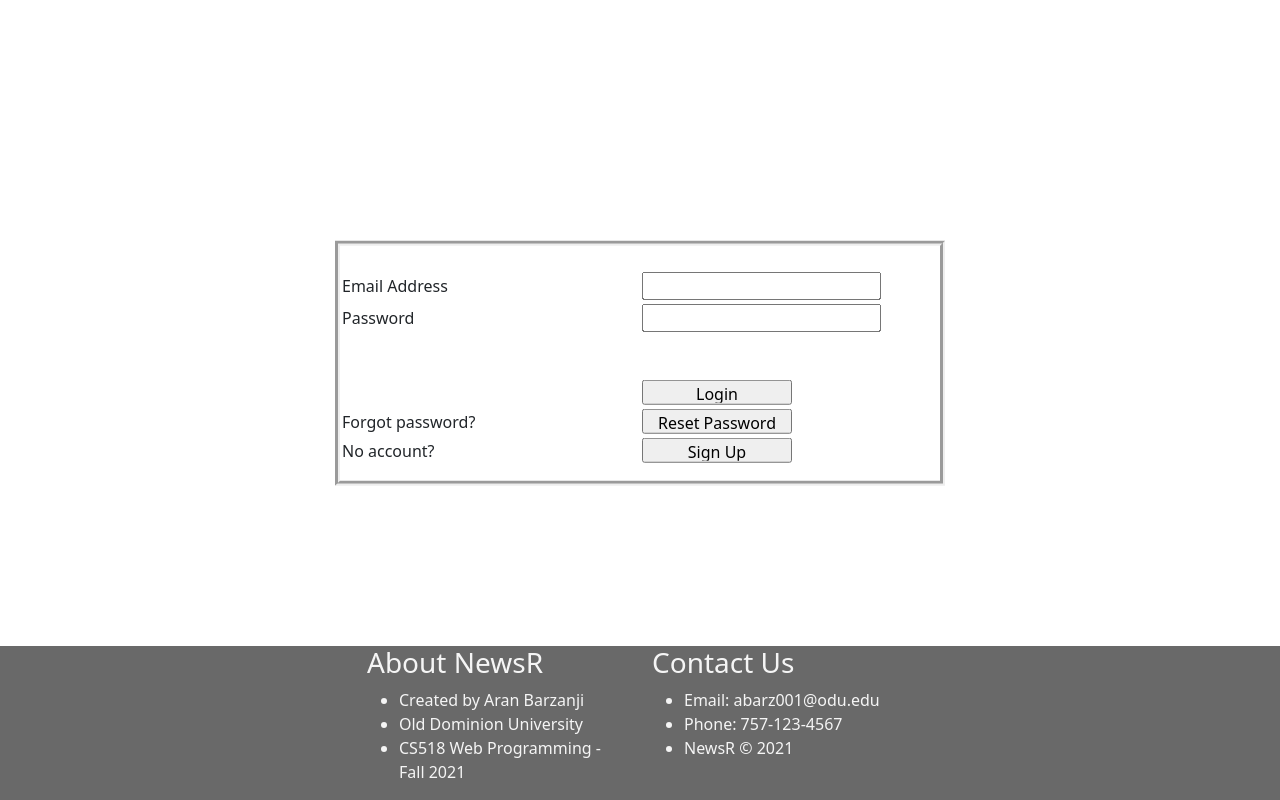
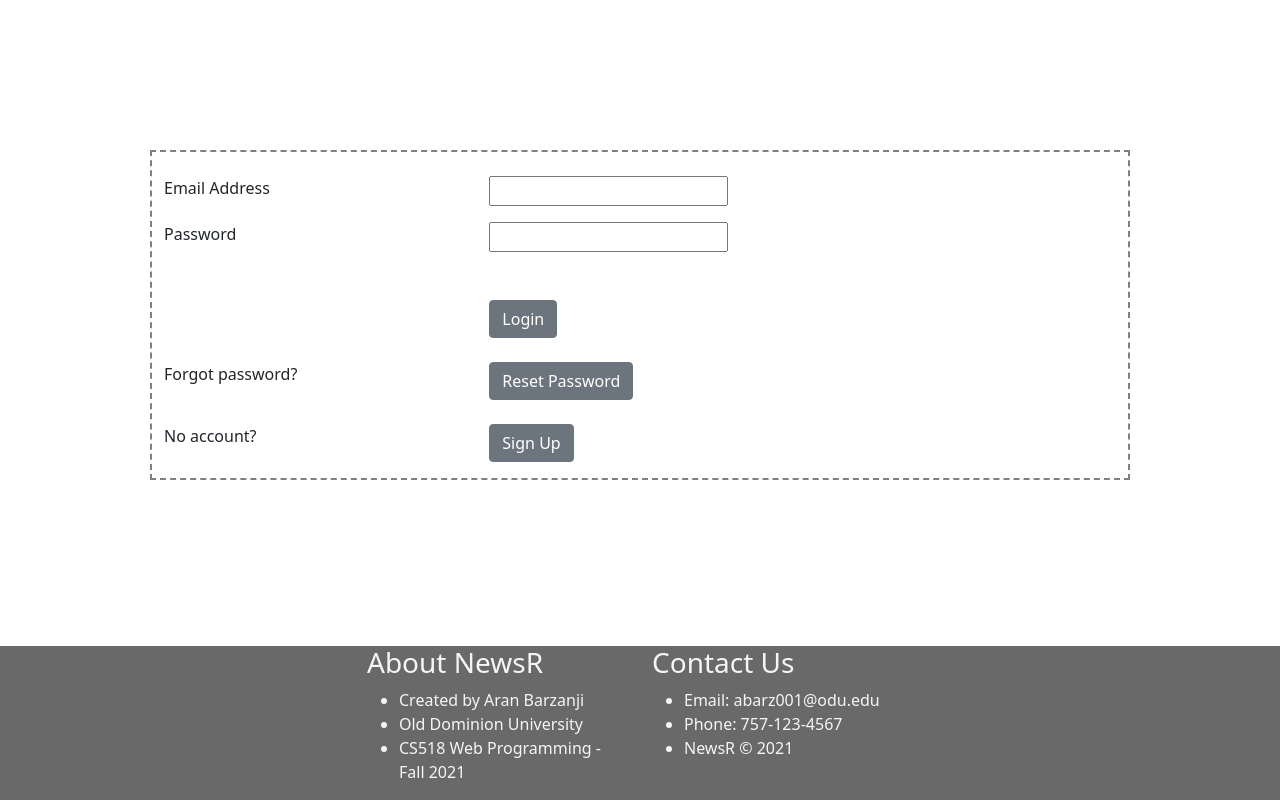
Before and after one commit to abarz001/NewsWebApp, a PHP site: page /login.php in a window 1280 px wide. Run offline with PHP 8.4, Linux system fonts and the light colour scheme; some libraries are stand-ins or nearby versions.

Commit message:
Styling updates, resizeability

```diff
--- a/login.php
+++ b/login.php
@@ -54,58 +54,58 @@ if (isset($_POST['email']) && isset($_POST['pass'])) {
 
 <head>
     <script src="https://www.google.com/recaptcha/api.js" async defer></script>
-
+    <script src="./js/bootstrap.bundle.min.js"></script>
 
     <title>User Login</title>
     <style>
         .loginform {
-            border-width: 5px;
-            border-style: groove;
-            margin: 0;
-            position: absolute;
-            top: 50%;
-            left: 50%;
-            -ms-transform: translate(-40%, -40%);
-            transform: translate(-50%, -65%);
+            border-width: 2px;
+            border-style: dashed;
+            margin: 150;
+            min-width: 335px;
+            border-color: gray;
         }
-
         .buttons {
             width: 150px;
             height: 25px;
         }
+
     </style>
 </head>
 
 <body>
-    <div class="loginform">
+<div class="loginform">
+    <div class="container">
+
         <center><?php echo $errorMessage . '<br>' . $recaptchaError ?></center>
         <form action="" method="post" name="frmLogin" id="frmLogin">
-            <table width="600" border="0" align="center" cellpadding="2" cellspacing="2">
-                <tr>
-                    <td width="300">Email Address</td>
-                    <td><input name="email" type="email" id="email"></td>
-                </tr>
-                <tr>
-                    <td width="230">Password</td>
-                    <td><input name="pass" type="password" id="pass"></td>
-                </tr>
-                <tr>
-                    <td width="150"></td>
-                    <td>
+            <table border="0" align="center" cellpadding="2" cellspacing="2">
+            <div class="row">
+            <div class='col-md-4 col-sm-12'>Email Address</div>
+            <div class='col-md-4 col-sm-12'><div class="input-group mb-3"><input name="email" type="email" id="email"></div></div>
+            </div>
+            <div class="row">
+            <div class='col-md-4 col-sm-12'>Password</div>
+            <div class='col-md-4 col-sm-12'><input name="pass" type="password" id="pass"></div>
+            </div>
+            <div class="row">
+            <div class='col-md-4 col-sm-12'></div>
+            <div class='col-md-4 col-sm-12'>
                     <br><div class="g-recaptcha" data-sitekey="6Ldg4F8dAAAAAIKQ-Dcs-qnGwN9lOMv469KCKkD7"></div><br>
-                        <input name="btnLogin" type="submit" id="btnLogin" value="Login" class="buttons">
-                    </td>
-                </tr>
-                <tr>
-                    <td width="150">Forgot password?</td>
-                    <td><a href="./sendresetemail.php"><input name="resetpass" type="button" value="Reset Password" class="buttons"></a></td>
-                </tr>
-                <tr>
-                    <td width="150">No account?</td>
-                    <td><a href="./signup.php"><input name="signup" type="button" value="Sign Up" class="buttons"></a></td>
-                </tr>
+                        <input name="btnLogin" type="submit" id="btnLogin" value="Login" class="btn btn-secondary">
+            </div>
+            </div><br>
+            <div class="row">
+            <div class='col-md-4 col-sm-12'>Forgot password?</div>
+            <div class='col-md-4 col-sm-12'><a href="./sendresetemail.php"><input name="resetpass" type="button" value="Reset Password" class="btn btn-secondary"></a></div>
+            </div><br>
+            <div class="row">
+            <div class='col-md-4 col-sm-12'>No account?</div>
+            <div class='col-md-4 col-sm-12'><a href="./signup.php"><input name="signup" type="button" value="Sign Up" class="btn btn-secondary"></a></div>
+            </div>
             </table>
         </form>
+    </div>
     </div>
     <?php require_once('footer.php'); ?>
 </body>
```
Also changed, not shown: 2FA.php (+5 -3 lines), index.php (+14 -11 lines), searchresults.php (+9 -7 lines).
